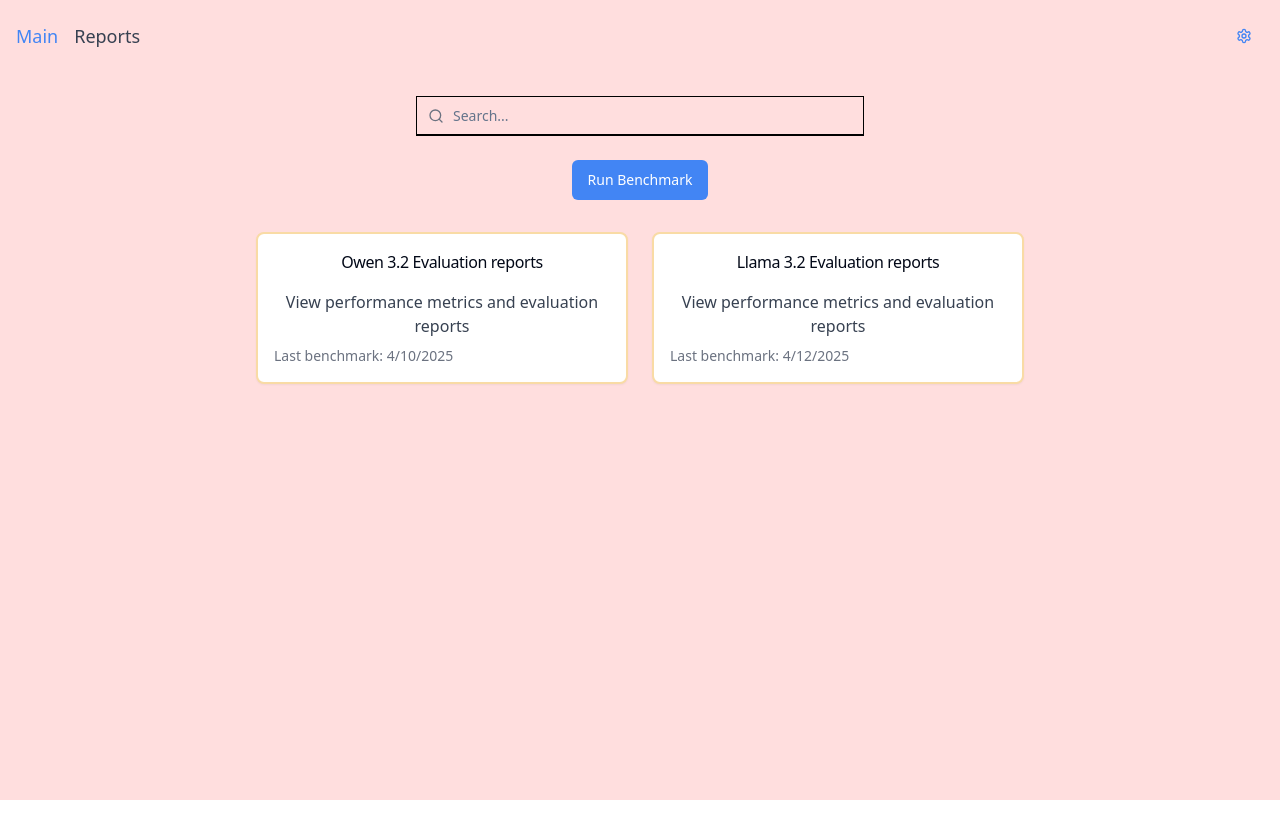
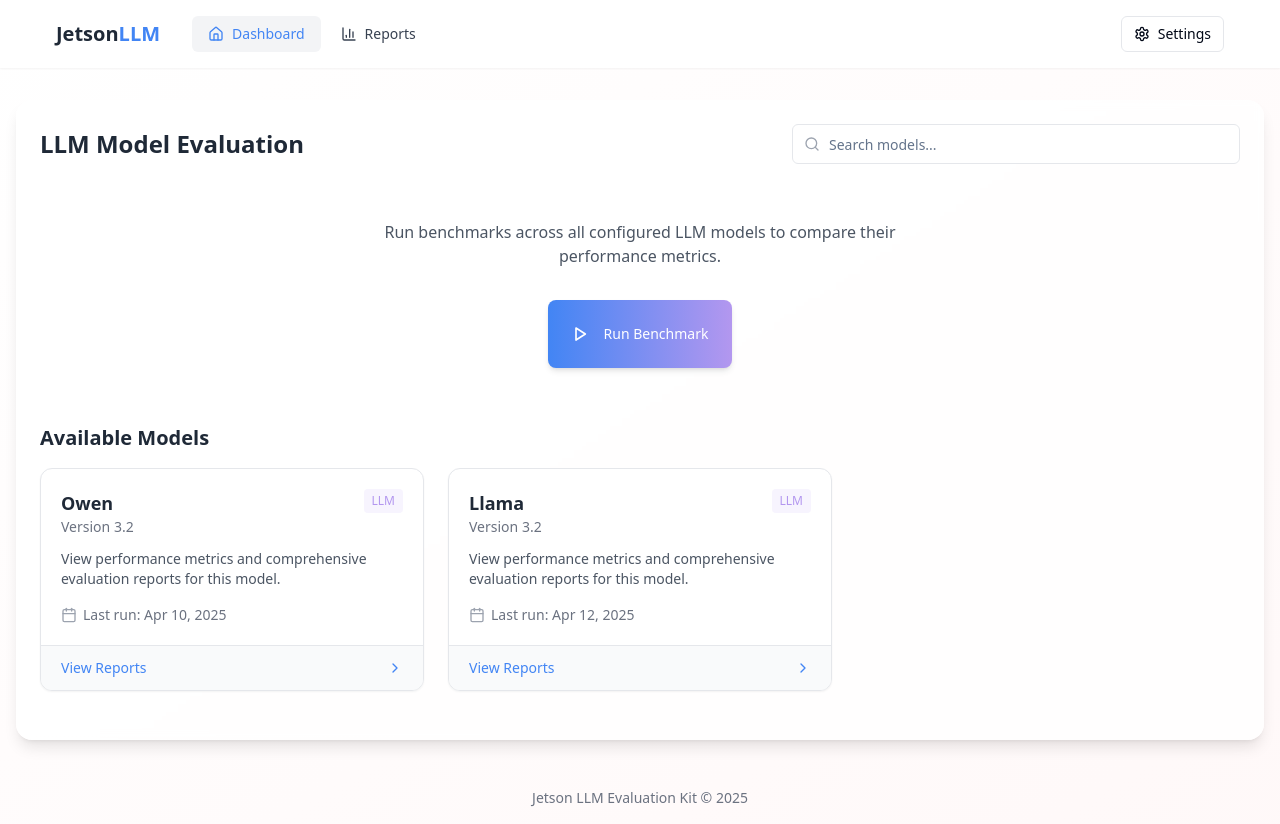
Before and after one commit to Anandhfullstack/jetson-eval-forge, a React (Vite) app: page / in a window 1280 px wide. Before the commit the page ends 800 px from the top, so only its background shows below. Built offline with nearby package versions, Linux system fonts and the light colour scheme.

Commit message:
Refactor: Improve website design and layout
Enhance the website's visual appeal and user experience by implementing a professional design and layout.

```diff
--- a/package.json
+++ b/package.json
@@ -43,7 +43,7 @@
     "class-variance-authority": "^0.7.1",
     "clsx": "^2.1.1",
     "cmdk": "^1.0.0",
-    "date-fns": "^3.6.0",
+    "date-fns": "^4.1.0",
     "embla-carousel-react": "^8.3.0",
     "input-otp": "^1.2.4",
     "lucide-react": "^0.462.0",
--- a/src/components/layout/AppLayout.tsx
+++ b/src/components/layout/AppLayout.tsx
@@ -8,11 +8,18 @@ interface AppLayoutProps {
 
 const AppLayout = ({ children }: AppLayoutProps) => {
   return (
-    <div className="min-h-screen bg-jetson-pink flex flex-col">
+    <div className="min-h-screen bg-gradient-to-br from-white to-jetson-pink/20 flex flex-col">
       <NavBar />
-      <main className="container mx-auto px-4 py-6 flex-1">
-        {children}
+      <main className="container mx-auto px-4 py-8 flex-1 max-w-7xl">
+        <div className="bg-white/80 backdrop-blur-sm rounded-2xl shadow-lg p-6 min-h-[calc(100vh-10rem)]">
+          {children}
+        </div>
       </main>
+      <footer className="py-4 text-center text-sm text-gray-500">
+        <div className="container mx-auto">
+          Jetson LLM Evaluation Kit © {new Date().getFullYear()}
+        </div>
+      </footer>
     </div>
   );
 };
--- a/src/components/layout/NavBar.tsx
+++ b/src/components/layout/NavBar.tsx
@@ -1,34 +1,57 @@
 
 import { Link, useLocation } from "react-router-dom";
-import { Settings } from "lucide-react";
+import { Settings, BarChart3, Home } from "lucide-react";
 import { Button } from "@/components/ui/button";
 
 const NavBar = () => {
   const location = useLocation();
 
   return (
-    <nav className="w-full p-4 flex justify-between items-center">
-      <div className="flex space-x-4">
-        <Link
-          to="/"
-          className={`text-lg font-medium ${location.pathname === '/' ? 'text-jetson-blue' : 'text-gray-700'}`}
-        >
-          Main
-        </Link>
-        <Link
-          to="/reports"
-          className={`text-lg font-medium ${location.pathname === '/reports' ? 'text-jetson-blue' : 'text-gray-700'}`}
-        >
-          Reports
+    <nav className="w-full py-4 px-6 bg-white/90 backdrop-blur-sm shadow-sm sticky top-0 z-10">
+      <div className="container mx-auto max-w-7xl flex justify-between items-center">
+        <div className="flex items-center">
+          <div className="mr-8 text-xl font-bold text-gray-800">
+            Jetson<span className="text-jetson-blue">LLM</span>
+          </div>
+          <div className="hidden md:flex space-x-1">
+            <NavLink to="/" active={location.pathname === '/'}>
+              <Home className="w-4 h-4 mr-2" />
+              Dashboard
+            </NavLink>
+            <NavLink to="/reports" active={location.pathname === '/reports'}>
+              <BarChart3 className="w-4 h-4 mr-2" />
+              Reports
+            </NavLink>
+          </div>
+        </div>
+        <Link to="/settings">
+          <Button variant="outline" size="sm" className="flex items-center gap-2 border-gray-200 hover:bg-gray-50">
+            <Settings className="h-4 w-4" />
+            <span className="hidden md:inline">Settings</span>
+          </Button>
         </Link>
       </div>
-      <Link to="/settings">
-        <Button variant="ghost" size="icon" className="text-jetson-blue">
-          <Settings className="h-6 w-6" />
-        </Button>
-      </Link>
     </nav>
   );
 };
 
+interface NavLinkProps {
+  to: string;
+  active: boolean;
+  children: React.ReactNode;
+}
+
+const NavLink = ({ to, active, children }: NavLinkProps) => (
+  <Link
+    to={to}
+    className={`flex items-center px-4 py-2 rounded-md text-sm font-medium transition-colors ${
+      active
+        ? 'bg-gray-100 text-jetson-blue'
+        : 'text-gray-700 hover:bg-gray-50 hover:text-jetson-blue'
+    }`}
+  >
+    {children}
+  </Link>
+);
+
 export default NavBar;
--- a/src/components/main/BenchmarkButton.tsx
+++ b/src/components/main/BenchmarkButton.tsx
@@ -1,5 +1,6 @@
 
 import { Button } from "@/components/ui/button";
+import { Play } from "lucide-react";
 
 interface BenchmarkButtonProps {
   onClick: () => void;
@@ -8,9 +9,10 @@ interface BenchmarkButtonProps {
 const BenchmarkButton = ({ onClick }: BenchmarkButtonProps) => {
   return (
     <Button
-      className="bg-jetson-blue hover:bg-blue-600 text-white font-medium px-6 py-2"
+      className="bg-gradient-to-r from-jetson-blue to-jetson-purple hover:opacity-90 text-white font-medium px-6 py-6 h-auto rounded-lg shadow-md transition-all duration-300 transform hover:translate-y-[-2px] hover:shadow-lg"
       onClick={onClick}
     >
+      <Play className="w-5 h-5 mr-2 stroke-[2.5px]" />
       Run Benchmark
     </Button>
   );
--- a/src/components/main/ModelCard.tsx
+++ b/src/components/main/ModelCard.tsx
@@ -1,6 +1,7 @@
 
 import { Link } from "react-router-dom";
-import { CardReport } from "@/components/ui/card-report";
+import { format } from "date-fns";
+import { ChevronRight, Calendar } from "lucide-react";
 
 interface ModelCardProps {
   id: string;
@@ -10,16 +11,39 @@ interface ModelCardProps {
 }
 
 const ModelCard = ({ id, name, version, lastRun }: ModelCardProps) => {
+  const formattedDate = format(new Date(lastRun), "MMM dd, yyyy");
+
   return (
-    <Link to="/reports" className="block" state={{ modelId: id }}>
-      <CardReport title={`${name} ${version} Evaluation reports`}>
-        <p className="text-center text-gray-700 mb-2">
-          View performance metrics and evaluation reports
-        </p>
-        <p className="text-sm text-gray-500">
-          Last benchmark: {new Date(lastRun).toLocaleDateString()}
-        </p>
-      </CardReport>
+    <Link to="/reports" state={{ modelId: id }} className="block group">
+      <div className="bg-white border border-gray-200 rounded-xl shadow-sm overflow-hidden transition-all duration-300 group-hover:shadow-md group-hover:border-jetson-blue/50 h-full">
+        <div className="p-5">
+          <div className="flex justify-between items-start mb-3">
+            <div>
+              <h3 className="font-semibold text-lg text-gray-800 group-hover:text-jetson-blue transition-colors">
+                {name}
+              </h3>
+              <p className="text-sm text-gray-500">Version {version}</p>
+            </div>
+            <span className="bg-jetson-purple/10 text-jetson-purple px-2 py-1 rounded text-xs font-medium">
+              LLM
+            </span>
+          </div>
+
+          <p className="text-gray-600 text-sm mb-4">
+            View performance metrics and comprehensive evaluation reports for this model.
+          </p>
+
+          <div className="flex items-center text-sm text-gray-500 mt-4">
+            <Calendar className="h-4 w-4 mr-1.5 text-gray-400" />
+            <span>Last run: {formattedDate}</span>
+          </div>
+        </div>
+
+        <div className="bg-gray-50 px-5 py-3 border-t border-gray-200 flex justify-between items-center">
+          <span className="text-sm font-medium text-jetson-blue">View Reports</span>
+          <ChevronRight className="h-4 w-4 text-jetson-blue transition-transform group-hover:translate-x-1" />
+        </div>
+      </div>
     </Link>
   );
 };
--- a/src/components/main/SearchBar.tsx
+++ b/src/components/main/SearchBar.tsx
@@ -1,20 +1,32 @@
 
 import { Search } from "lucide-react";
 import { Input } from "@/components/ui/input";
+import { useState } from "react";
 
 interface SearchBarProps {
   onSearch: (value: string) => void;
 }
 
 const SearchBar = ({ onSearch }: SearchBarProps) => {
+  const [value, setValue] = useState("");
+
+  const handleChange = (e: React.ChangeEvent<HTMLInputElement>) => {
+    const newValue = e.target.value;
+    setValue(newValue);
+    onSearch(newValue);
+  };
+
   return (
     <div className="relative w-full max-w-md">
-      <Search className="absolute left-3 top-1/2 transform -translate-y-1/2 text-gray-500 h-4 w-4" />
+      <div className="absolute left-3 top-1/2 transform -translate-y-1/2 text-gray-400">
+        <Search className="h-4 w-4" />
+      </div>
       <Input
         type="text"
-        placeholder="Search..."
-        className="pl-9 pr-4 py-2 border-b-2 border-black bg-transparent rounded-none focus-visible:ring-0 focus-visible:ring-offset-0"
-        onChange={(e) => onSearch(e.target.value)}
+        placeholder="Search models..."
+        className="pl-9 pr-4 py-2 h-10 border-gray-200 rounded-md bg-white focus:border-jetson-blue focus:ring-1 focus:ring-jetson-blue"
+        value={value}
+        onChange={handleChange}
       />
     </div>
   );
--- a/src/pages/MainPage.tsx
+++ b/src/pages/MainPage.tsx
@@ -1,11 +1,10 @@
 
 import { useState } from "react";
-import { Button } from "@/components/ui/button";
 import AppLayout from "@/components/layout/AppLayout";
 import SearchBar from "@/components/main/SearchBar";
-import { CardReport } from "@/components/ui/card-report";
 import ModelCard from "@/components/main/ModelCard";
 import { useModelData } from "@/contexts/ModelDataContext";
+import BenchmarkButton from "@/components/main/BenchmarkButton";
 
 const MainPage = () => {
   const [searchTerm, setSearchTerm] = useState("");
@@ -20,25 +19,33 @@ const MainPage = () => {
     // Implement benchmark logic here
   };
 
-  const owenModel = models.find(model => model.name === 'Owen');
-  const llamaModel = models.find(model => model.name === 'Llama');
+  const filteredModels = models.filter(model =>
+    model.name.toLowerCase().includes(searchTerm.toLowerCase())
+  );
 
   return (
     <AppLayout>
-        <div className="flex flex-col items-center mb-8">
-          <div className="w-full max-w-md mb-6">
+      <div className="space-y-8">
+        <div className="flex flex-col md:flex-row md:items-center md:justify-between gap-4">
+          <h1 className="text-2xl font-bold text-gray-800">LLM Model Evaluation</h1>
+          <div className="w-full max-w-md">
             <SearchBar onSearch={handleSearch} />
           </div>
-          <Button
-            className="bg-jetson-blue hover:bg-blue-600 text-white font-medium"
-            onClick={handleRunBenchmark}
-          >
-            Run Benchmark
-          </Button>
         </div>
 
-        <div className="grid grid-cols-1 md:grid-cols-2 gap-6 max-w-3xl mx-auto">
-          {models.map((model) => (
+        <div className="flex flex-col items-center py-6">
+          <div className="mb-2 text-center max-w-lg">
+            <p className="text-gray-600 mb-6">
+              Run benchmarks across all configured LLM models to compare their performance metrics.
+            </p>
+          </div>
+          <BenchmarkButton onClick={handleRunBenchmark} />
+        </div>
+
+        <div>
+          <h2 className="text-xl font-semibold text-gray-800 mb-4">Available Models</h2>
+          <div className="grid grid-cols-1 md:grid-cols-2 lg:grid-cols-3 gap-6">
+            {filteredModels.map((model) => (
               <ModelCard
                 key={model.id}
                 id={model.id}
@@ -48,6 +55,8 @@ const MainPage = () => {
               />
             ))}
           </div>
+        </div>
+      </div>
     </AppLayout>
   );
 };
--- a/tailwind.config.ts
+++ b/tailwind.config.ts
@@ -1,3 +1,4 @@
+
 import type { Config } from "tailwindcss";
 
 export default {
@@ -95,11 +96,21 @@ export default {
 					to: {
 						height: '0'
 					}
+				},
+				'fade-in': {
+					'0%': { opacity: '0' },
+					'100%': { opacity: '1' }
+				},
+				'slide-up': {
+					'0%': { transform: 'translateY(10px)', opacity: '0' },
+					'100%': { transform: 'translateY(0)', opacity: '1' }
 				}
 			},
 			animation: {
 				'accordion-down': 'accordion-down 0.2s ease-out',
-				'accordion-up': 'accordion-up 0.2s ease-out'
+				'accordion-up': 'accordion-up 0.2s ease-out',
+				'fade-in': 'fade-in 0.3s ease-out',
+				'slide-up': 'slide-up 0.4s ease-out'
 			}
 		}
 	},
```
Also changed, not shown: src/components/charts/BarChart.tsx (+35 -7 lines), src/components/charts/PieChart.tsx (+28 -6 lines), 1 other file (tests, documents, lock files or other folders). Lines whose indentation alone changed are shown as unchanged.
